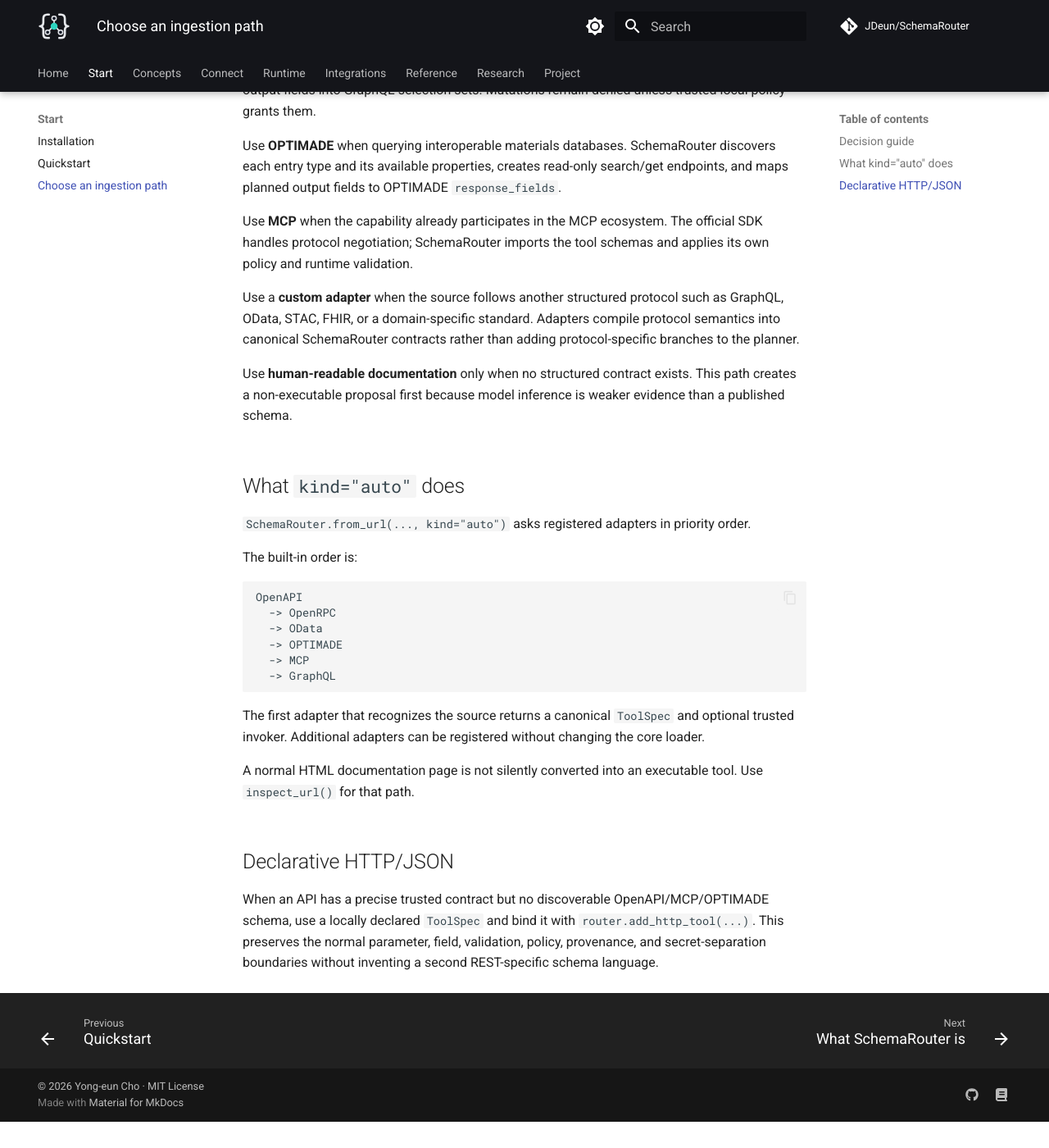
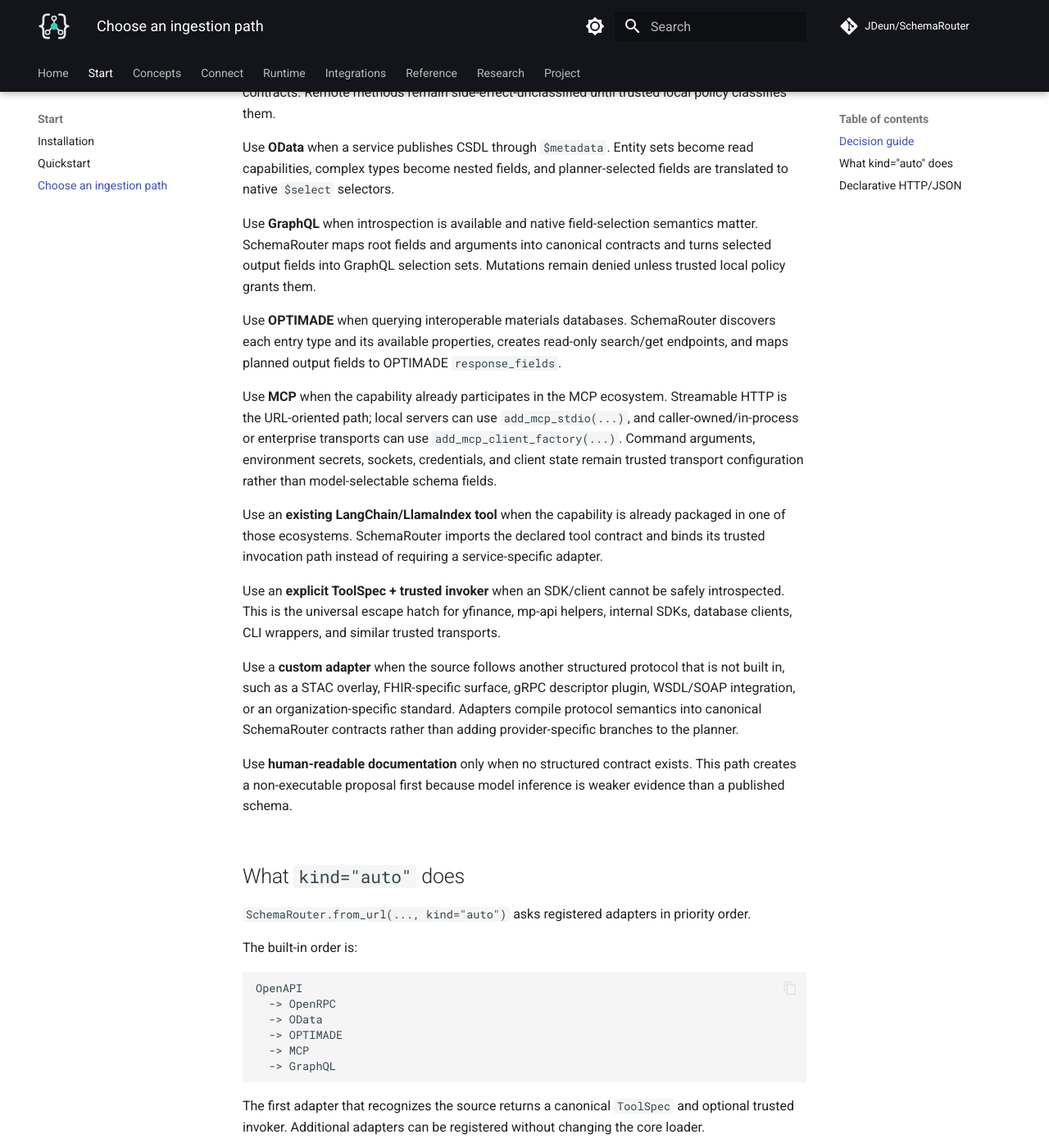
Before and after one commit to JDeun/SchemaRouter, an MkDocs documentation site: the page built from docs/getting-started/ingestion-paths.md, in a window 1280 px wide and 1400 px high, scrolled down 1458 px. Shown: the whole window at 82% size. Built offline with MkDocs 1.6.1 and Material for MkDocs 9.7.7, drawn with Linux system fonts in a browser that asks for light colours; comment, search, counter and statistics services are not loaded; before the commit the page ends 2826 px from its top, so only the background shows below that; some of the changed text lies outside the part shown.

Commit message:
docs: prove broad-domain universal ingestion coverage (#564)
* test: add broad-domain ingestion matrix fixture

* test: enforce broad-domain ingestion coverage

* docs: add universal ingestion conformance guide

* docs: align README with universal ingestion support

* docs: 한국어 README 범용 ingestion 범위 정렬

* docs: publish universal ingestion matrix

* docs: align ingestion guide with current built-ins

* style: normalize domain matrix imports

* test: include MCP stdio and custom transport ingress

* docs: distinguish MCP protocol transports

* docs: MCP protocol과 transport 구분

* docs: include transport-neutral MCP ingestion

* docs: document MCP stdio and custom transport ingestion

* docs: separate stable-release and current-main ingestion claims

* docs: 안정판과 current main 수집 범위 분리

* docs: align adapter ecosystem with current built-ins

* docs: update framework maturity ingestion coverage

* docs: align compatibility matrix with universal ingestion

* style: apply Ruff import layout

```diff
--- a/docs/getting-started/ingestion-paths.md
+++ b/docs/getting-started/ingestion-paths.md
@@ -11,7 +11,9 @@
 | OData v4 CSDL | Automatic entity-set discovery | Automatic read-only binding | Metadata narrows shape; writes remain ungranted |
 | GraphQL introspection | Automatic query/mutation discovery | Same-endpoint automatic | Query narrows to read-only; mutations remain policy-gated |
 | OPTIMADE | `/info` + `/info/<entry_type>` discovery | Automatic read-only HTTP binding | Remote schema is descriptive |
-| MCP Streamable HTTP | Automatic discovery | Automatic transport, policy-gated | Remote annotations are untrusted |
+| MCP Streamable HTTP | Automatic discovery | Automatic HTTP transport, policy-gated | Remote annotations are untrusted |
+| MCP stdio | Automatic discovery from trusted subprocess | Trusted local stdio lifecycle | command/argv/env are local configuration |
+| MCP custom client factory | Automatic discovery through caller-owned client | Caller-owned transport lifecycle | transport state stays outside ToolSpec |
 | Declarative HTTP/JSON | Trusted local ToolSpec | Automatic fixed-origin HTTP binding | Local manifest; secrets stay runtime-only |
 | Custom `SourceAdapter` | Adapter-defined | Adapter-defined | Must preserve local policy authority |
 | Human-readable docs | Model-assisted proposal | Explicit approval required | Inferred, evidence-grounded |
@@ -40,13 +42,24 @@
 type and its available properties, creates read-only search/get endpoints, and maps planned output
 fields to OPTIMADE `response_fields`.
 
-Use **MCP** when the capability already participates in the MCP ecosystem. The official SDK handles
-protocol negotiation; SchemaRouter imports the tool schemas and applies its own policy and runtime
-validation.
+Use **MCP** when the capability already participates in the MCP ecosystem. Streamable HTTP is the
+URL-oriented path; local servers can use `add_mcp_stdio(...)`, and caller-owned/in-process or
+enterprise transports can use `add_mcp_client_factory(...)`. Command arguments, environment
+secrets, sockets, credentials, and client state remain trusted transport configuration rather than
+model-selectable schema fields.
 
-Use a **custom adapter** when the source follows another structured protocol such as GraphQL, OData,
-STAC, FHIR, or a domain-specific standard. Adapters compile protocol semantics into canonical
-SchemaRouter contracts rather than adding protocol-specific branches to the planner.
+Use an **existing LangChain/LlamaIndex tool** when the capability is already packaged in one of
+those ecosystems. SchemaRouter imports the declared tool contract and binds its trusted invocation
+path instead of requiring a service-specific adapter.
+
+Use an **explicit ToolSpec + trusted invoker** when an SDK/client cannot be safely introspected.
+This is the universal escape hatch for yfinance, mp-api helpers, internal SDKs, database clients,
+CLI wrappers, and similar trusted transports.
+
+Use a **custom adapter** when the source follows another structured protocol that is not built in,
+such as a STAC overlay, FHIR-specific surface, gRPC descriptor plugin, WSDL/SOAP integration, or an
+organization-specific standard. Adapters compile protocol semantics into canonical SchemaRouter
+contracts rather than adding provider-specific branches to the planner.
 
 Use **human-readable documentation** only when no structured contract exists. This path creates a
 non-executable proposal first because model inference is weaker evidence than a published schema.
@@ -78,3 +91,6 @@
 locally declared `ToolSpec` and bind it with `router.add_http_tool(...)`. This preserves the
 normal parameter, field, validation, policy, provenance, and secret-separation boundaries without
 inventing a second REST-specific schema language.
+
+For a cross-domain view of these modes and concrete service examples, see
+[Universal capability ingestion](../guides/universal-ingestion.md).
--- a/mkdocs.yml
+++ b/mkdocs.yml
@@ -132,6 +132,7 @@
       - OPTIMADE: guides/optimade.md
       - MCP: guides/mcp.md
       - Declarative HTTP/JSON: guides/http-json.md
+      - Universal ingestion matrix: guides/universal-ingestion.md
       - Human-readable documentation: guides/html-documentation.md
       - Third-party adapter plugins: guides/adapter-plugins.md
       - Protocol plugin recipes: guides/protocol-plugin-recipes.md
```
Also changed, not shown: README.ko.md (+26 -3 lines), README.md (+26 -3 lines), docs/compatibility.md (+6 -1 lines), docs/concepts/adapters.md (+15 -5 lines), docs/framework-maturity.md (+6 -3 lines), docs/guides/universal-ingestion.md (added, +148 -0 lines), 2 other files.
